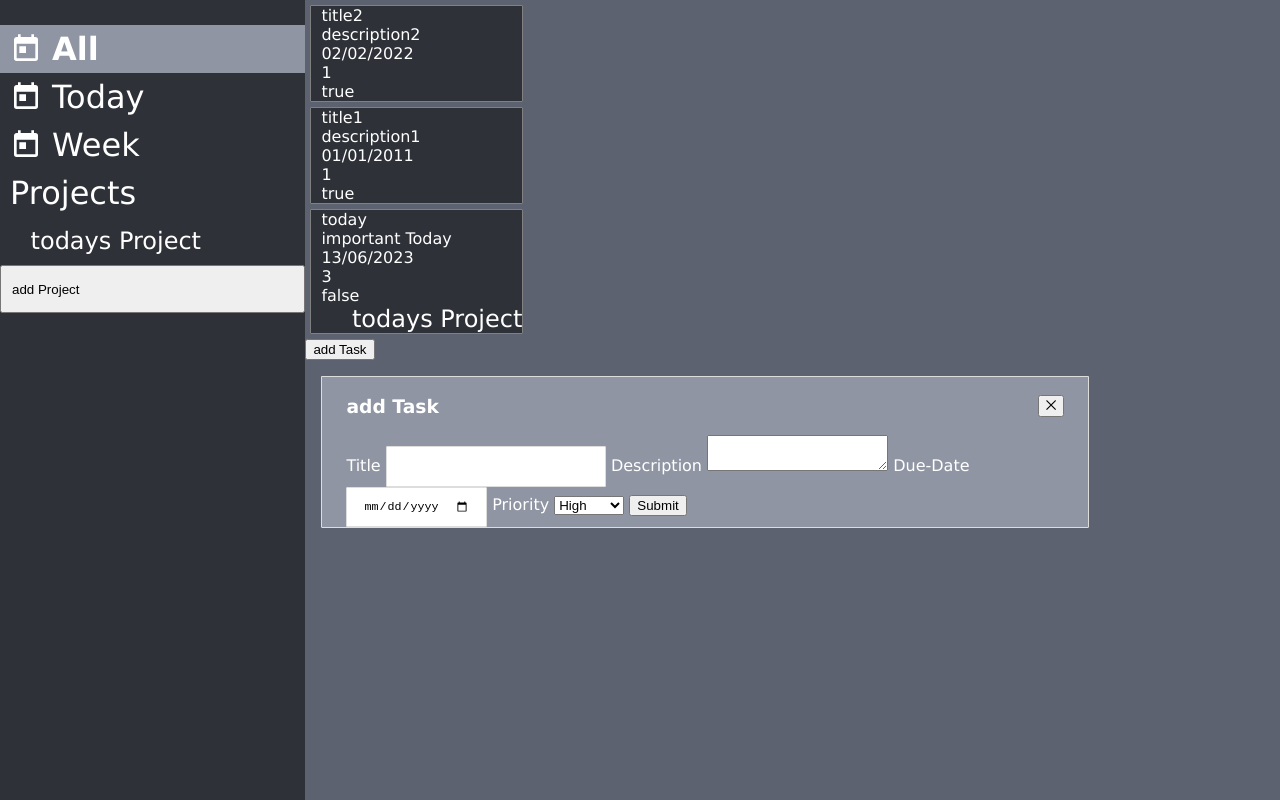
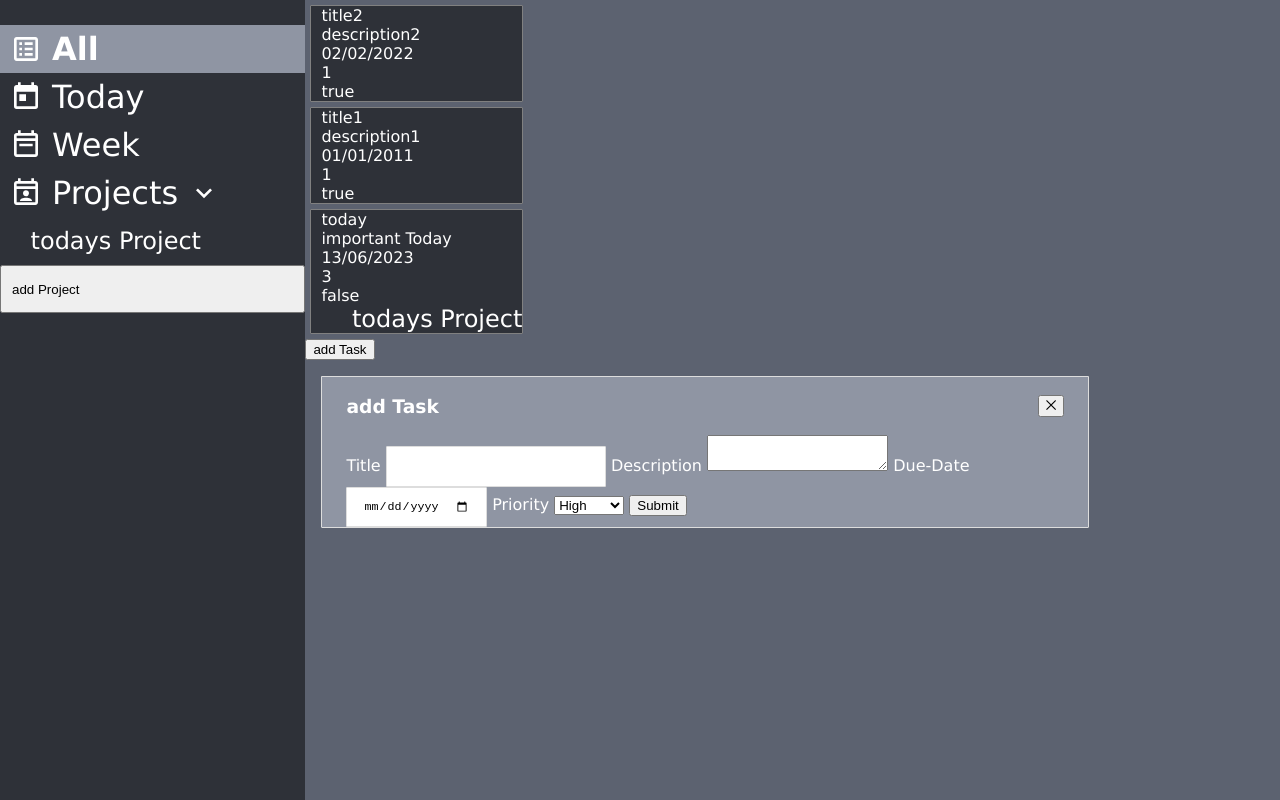
Before and after one commit to Andr-e-acute/Odin-TodoList, a website with bundled scripts: page dist/index.html in a window 1280 px wide. Built offline with nearby package versions, Linux system fonts and the light colour scheme.

Commit message:
starting styling the sidebar

```diff
--- a/src/icons.js
+++ b/src/icons.js
@@ -1,11 +1,19 @@
-import { mdiCalendarToday } from "@mdi/js";
+import {
+    mdiCalendarAccountOutline,
+  mdiCalendarToday,
+  mdiCalendarWeekOutline,
+  mdiChevronDown,
+  mdiListBoxOutline,
+} from "@mdi/js";
 
 const createIcons = () => {
-  createSvg(mdiCalendarToday, "[data-tasks='all']");
+  createSvg(mdiListBoxOutline, "[data-tasks='all']");
   createSvg(mdiCalendarToday, "[data-tasks='today']");
-  createSvg(mdiCalendarToday, "[data-tasks='week']");
+  createSvg(mdiCalendarWeekOutline, "[data-tasks='week']");
+  createSvg(mdiCalendarAccountOutline, "nav>.projects");
+  createSvg(mdiChevronDown, "nav>.projects",'append');
 };
-function createSvg(path, parentSelector) {
+function createSvg(path, parentSelector,pend="prepend") {
   const iconSvg = document.createElementNS("http://www.w3.org/2000/svg", "svg");
   const iconPath = document.createElementNS(
     "http://www.w3.org/2000/svg",
@@ -14,6 +22,6 @@ function createSvg(path, parentSelector) {
   iconPath.setAttribute("d", path);
   iconSvg.setAttribute("viewBox", "0 0 24 24");
   iconSvg.appendChild(iconPath);
-  document.querySelector(parentSelector).prepend(iconSvg);
+  document.querySelector(parentSelector)[pend](iconSvg);
 }
 export { createIcons };
```
Also changed, not shown: thoughts.md (+9 -2 lines), dist/index.html.
